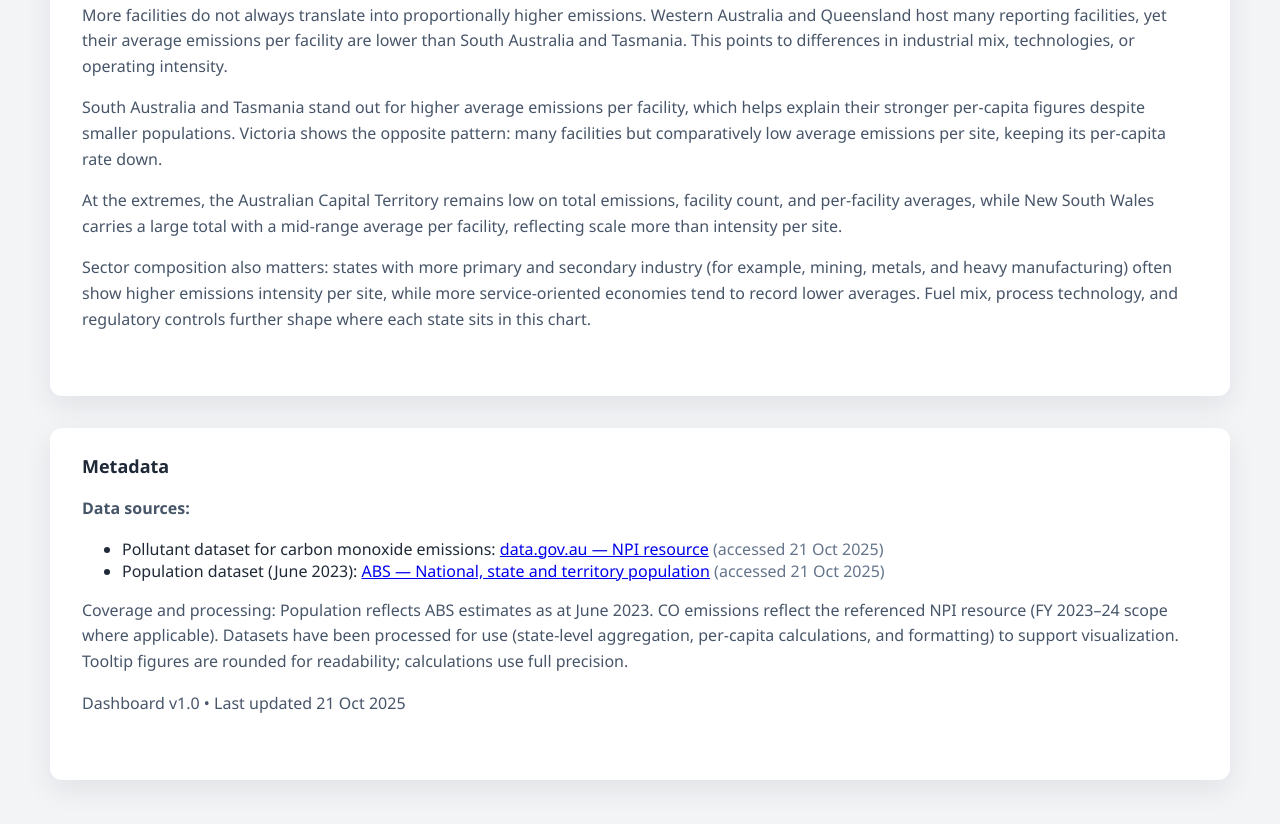
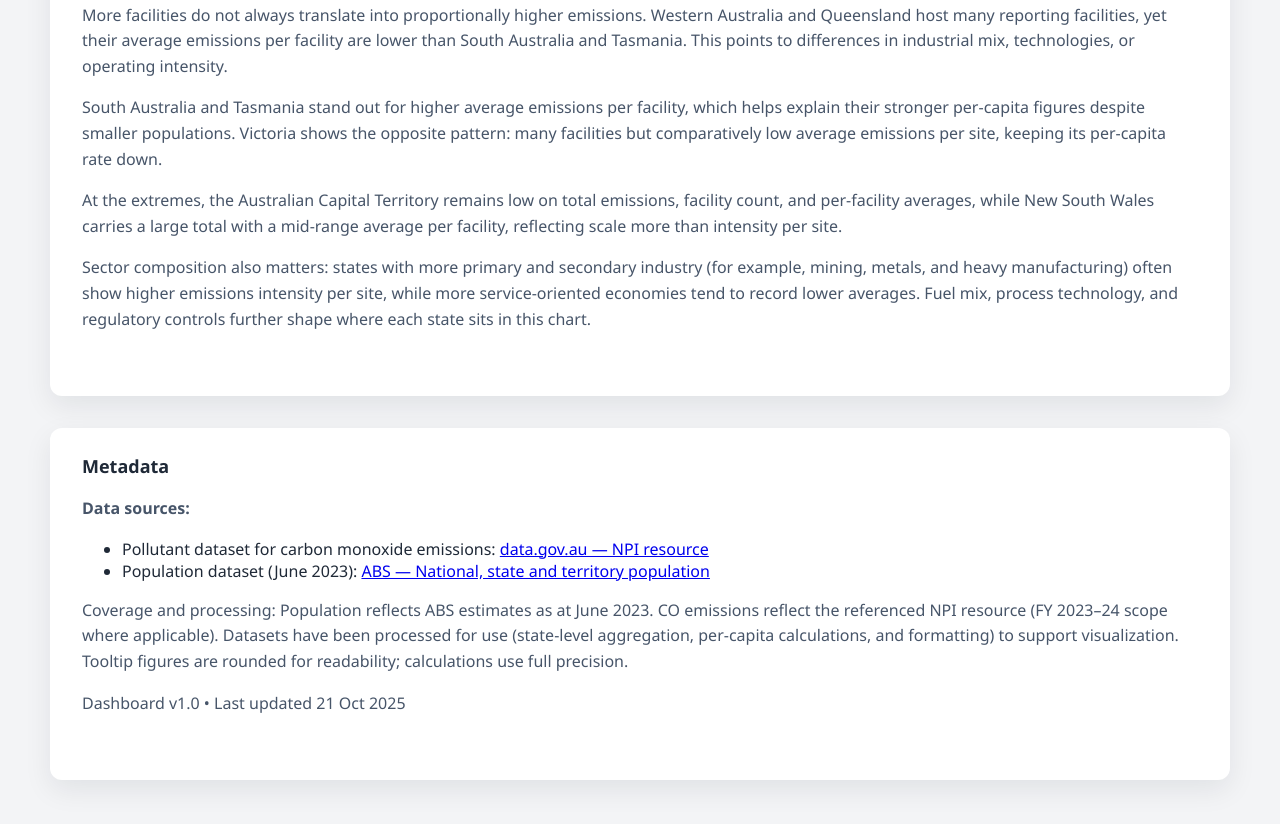
Before and after one commit to KJLaw2801/FIT3179-A2, a plain HTML site: page index.html in a window 1280 px wide. Shown: the part 3185-4009 px from the top of the page. Drawn offline with Linux system fonts and the light colour scheme; a script that the page names is missing.

Commit message:
Update index.html

```diff
--- a/index.html
+++ b/index.html
@@ -230,12 +230,10 @@
                 <li>
                     Pollutant dataset for carbon monoxide emissions:
                     <a href="https://www.data.gov.au/data/dataset/npi/resource/9ec26edf-ea5b-4869-8c2c-38b41fb3a51d?view_id=4b0aa266-6cea-47d9-a8b6-66c9b39da1e7" target="_blank" rel="noopener noreferrer">data.gov.au — NPI resource</a>
-                    <span style="color:#64748b;">(accessed 21 Oct 2025)</span>
                 </li>
                 <li>
                     Population dataset (June 2023):
                     <a href="https://www.abs.gov.au/statistics/people/population/national-state-and-territory-population/jun-2023" target="_blank" rel="noopener noreferrer">ABS — National, state and territory population</a>
-                    <span style="color:#64748b;">(accessed 21 Oct 2025)</span>
                 </li>
             </ul>
             <p class="chart-note">Coverage and processing: Population reflects ABS estimates as at June 2023. CO emissions reflect the referenced NPI resource (FY 2023–24 scope where applicable). Datasets have been processed for use (state‑level aggregation, per‑capita calculations, and formatting) to support visualization. Tooltip figures are rounded for readability; calculations use full precision.</p>
@@ -337,4 +335,5 @@
         window.addEventListener('DOMContentLoaded', initialise);
     </script>
 </body>
+
 </html>
```
